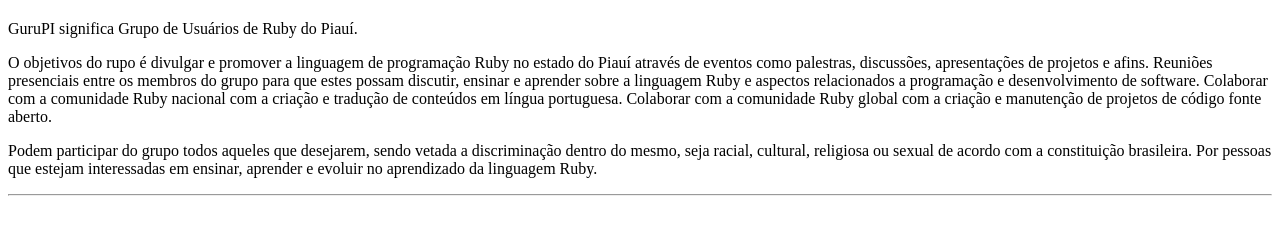
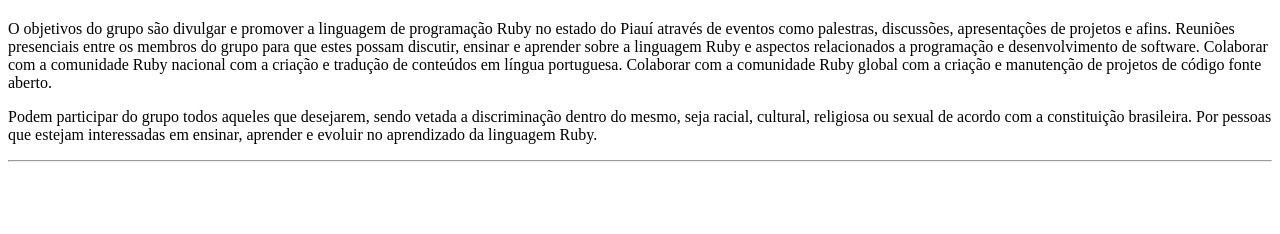
Before and after one commit to GuruPI/gurupi-site, a Gatsby site: page /about in a window 1280 px wide. Shown: the part 60-294 px from the top of the page. Built offline with nearby package versions, Linux system fonts and the light colour scheme; Gatsby itself is replaced by a stand-in of ours.

Commit message:
syntax correction in home page

```diff
--- a/src/components/layout.css
+++ b/src/components/layout.css
@@ -133,7 +133,7 @@ img {
   margin-bottom: 30px;
 }
 .icon-home {
-  width: 220px;
+  width: 230px;
   height: 200px;
   float: right;
 }
--- a/src/pages/about.js
+++ b/src/pages/about.js
@@ -3,14 +3,13 @@ import React from "react"
 const About = () => (
   <div>
     <h1><a name="about">Sobre</a></h1>
-    <p>GuruPI significa Grupo de Usuários de Ruby do Piauí.</p>
-    <p>O objetivos do rupo é divulgar e promover a linguagem de programação Ruby no estado do Piauí
-      através de eventos como palestras, discussões, apresentações de projetos e afins.
-      Reuniões presenciais entre os membros do grupo para que estes possam discutir,
-      ensinar e aprender sobre a linguagem Ruby e aspectos relacionados a programação e
-      desenvolvimento de software. Colaborar com a comunidade Ruby nacional com a criação
-      e tradução de conteúdos em língua portuguesa. Colaborar com a comunidade Ruby global
-      com a criação e manutenção de projetos de código fonte aberto.</p>
+    <p>O objetivos do grupo são divulgar e promover a linguagem de programação Ruby no
+      estado do Piauí através de eventos como palestras, discussões, apresentações
+      de projetos e afins. Reuniões presenciais entre os membros do grupo para que estes
+      possam discutir, ensinar e aprender sobre a linguagem Ruby e aspectos relacionados a
+      programação e desenvolvimento de software. Colaborar com a comunidade Ruby nacional
+      com a criação e tradução de conteúdos em língua portuguesa. Colaborar com a comunidade
+      Ruby global com a criação e manutenção de projetos de código fonte aberto.</p>
     <p>Podem participar do grupo todos aqueles que desejarem, sendo vetada a discriminação
       dentro do mesmo, seja racial, cultural, religiosa ou sexual de acordo com a constituição
       brasileira. Por pessoas que estejam interessadas em ensinar, aprender e evoluir no
--- a/src/pages/home.js
+++ b/src/pages/home.js
@@ -7,7 +7,7 @@ const Home = () => (
       <img src={ icon } className="icon-home"/>
       <a name="home">
         <span className="red">G</span >rupo de <span className="red">U</span>suários
-        de <span className="red">R</span>uby do <span className="red">Pi</span>auí
+        de <span className="red">Ru</span>by do <span className="red">Pi</span>auí
       </a>
       <hr />
     </h1>
```
